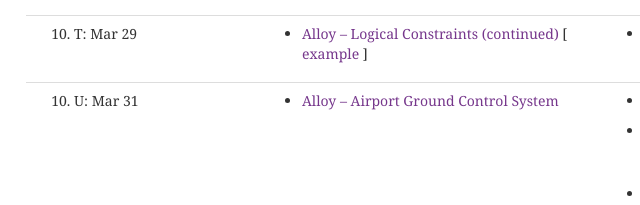
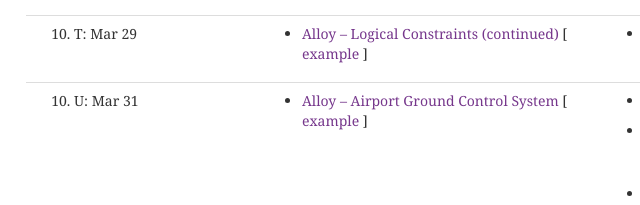
Before and after one commit to santoslab/gh-pages-301-s16, a plain HTML site: page schedule.html in a window 1280 px wide. Shown: the part 2364-2569 px from the top of the page, 44-684 px from the left. Drawn offline with nearby package versions, Linux system fonts and the light colour scheme; some packages are replaced by stand-ins of ours; a web font is replaced by a local one.

Commit message:
Updated.

```diff
--- a/schedule.html
+++ b/schedule.html
@@ -459,7 +459,8 @@ For this lecture, we will only use the material below<ul>
 </ol>
 </td>
 <td><ul class="first last simple">
-<li><a class="reference external" href="https://drive.google.com/open?id=0B2v9RmdjXXbUbmxLWE9ma1d2OWc">Alloy &#8211; Airport Ground Control System</a></li>
+<li><a class="reference external" href="https://drive.google.com/open?id=0B2v9RmdjXXbUbmxLWE9ma1d2OWc">Alloy &#8211; Airport Ground Control System</a>
+[ <a class="reference external" href="https://drive.google.com/open?id=0B2v9RmdjXXbURVIwU2Q2WTVPajg">example</a> ]</li>
 </ul>
 </td>
 <td><ul class="first last">
```
Also changed, not shown: _sources/schedule.txt.
